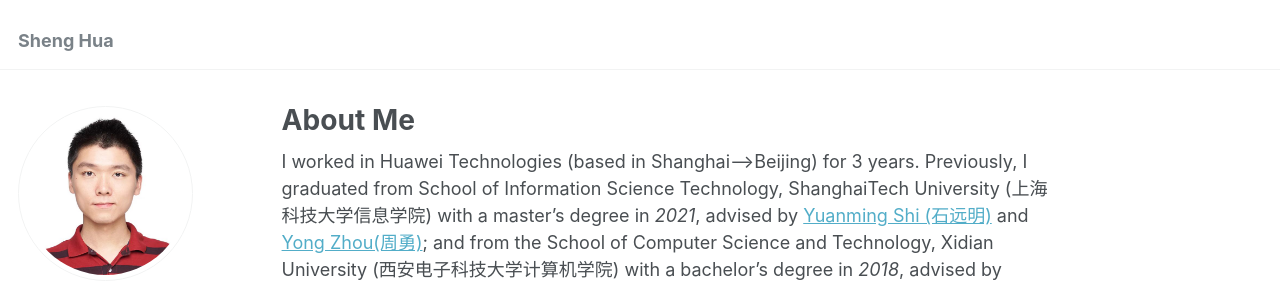
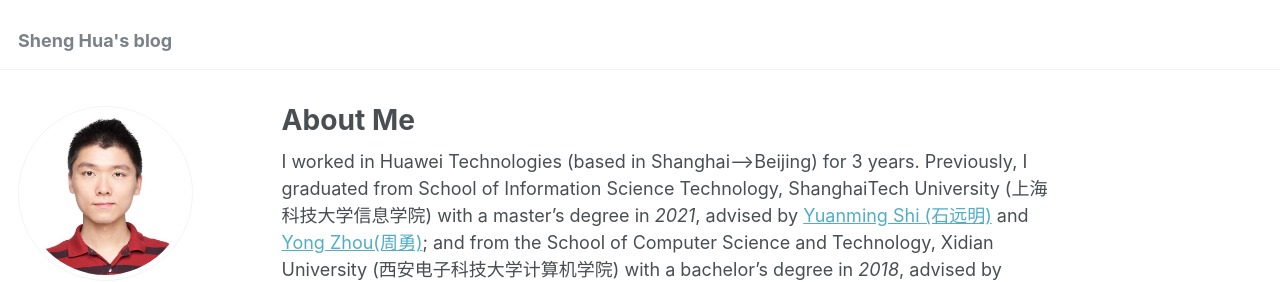
Before and after one commit to DreamerHua/dreamerhua.github.io, a Jekyll site: the page built from _pages/about.md, in a window 1280 px wide. Shown: the top 282 px of the page. Built offline with Jekyll 4.4.1, drawn with Linux system fonts in a browser that asks for light colours; some web fonts are replaced.

Commit message:
优化网站角标

```diff
--- a/_config.yml
+++ b/_config.yml
@@ -8,7 +8,7 @@
 
 # Basic Site Settings
 locale                   : "en-US"
-title                    : "Sheng Hua"
+title                    : "Sheng Hua's blog"
 title_separator          : "-"
 name                     : &name "Sheng Hua"
 description              : &description "personal description"
```
